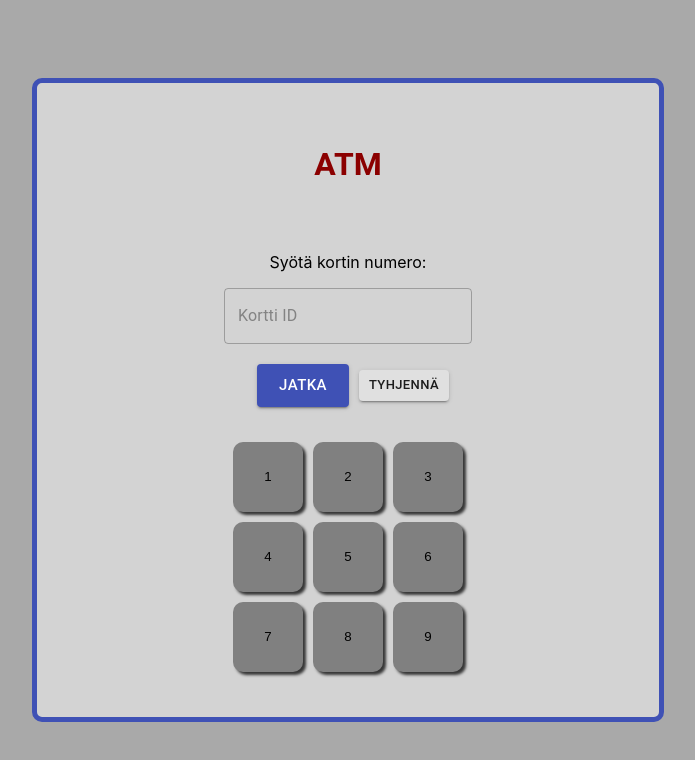
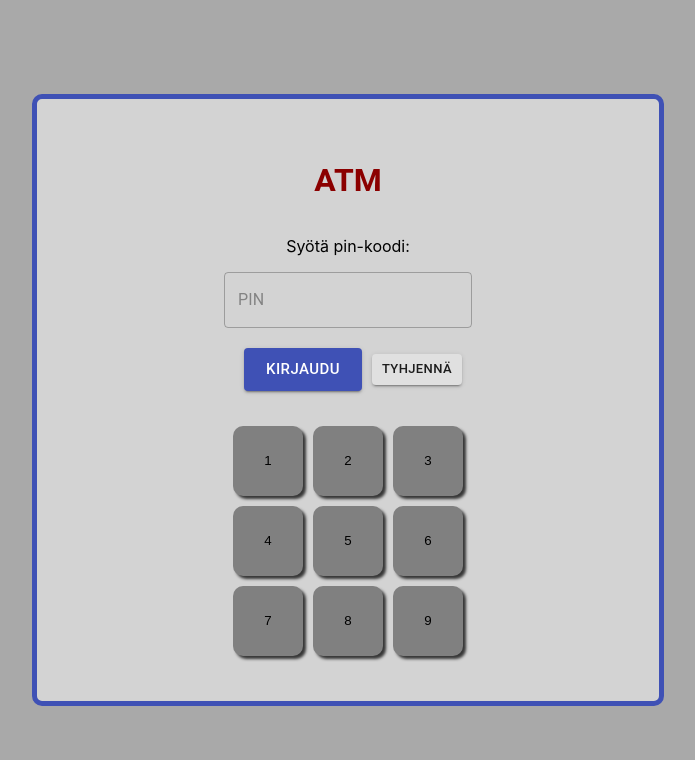
Before and after one commit to joonaskinnunen/Group3, a React (Create React App) app in the folder atm-frontend-react/: page /login in a window 1280 px wide. Shown: the top 760 px of the page, without its empty margins (292-987 px from the left). Built offline with nearby package versions, Linux system fonts and the light colour scheme; no server answers; a small style sheet from the web is missing.

Commit message:
Add react-router and login route

```diff
--- a/atm-frontend-react/package.json
+++ b/atm-frontend-react/package.json
@@ -13,6 +13,7 @@
     "react": "^17.0.1",
     "react-bootstrap": "^1.4.0",
     "react-dom": "^17.0.1",
+    "react-router-dom": "^5.2.0",
     "react-scripts": "4.0.0",
     "web-vitals": "^0.2.4"
   },
--- a/atm-frontend-react/src/App.js
+++ b/atm-frontend-react/src/App.js
@@ -1,17 +1,25 @@
 import './App.css'
-import {useState, useEffect} from 'react'
+import { useState, useEffect } from 'react'
 import Container from '@material-ui/core/Container'
 import Grid from '@material-ui/core/Grid'
 import Home from './components/Home'
+import Login from './components/Login'
 import Numpad from './components/Numpad'
 import cardService from "./services/cards"
+import {
+  BrowserRouter as Router,
+  Switch,
+  Route,
+  Link
+} from "react-router-dom"
 
 function App() {
 
   const [keypadInput, setKeypadInput] = useState("")
   const [cards, setCards] = useState([])
-  const [selectedCard, setSelectedCard] = useState({})
-  const [message, setMessage] = useState("")
+  const [selectedCard, setSelectedCard] = useState(null)
+  const [loggedIn, setLoggedIn] = useState(false)
+  const [message, setMessage] = useState(null)
 
   useEffect(() => {
     cardService
@@ -28,6 +36,13 @@ function App() {
     console.log(cards)
   }
 
+  const updateMessage = (newMessage) => {
+    setMessage(newMessage)
+    setTimeout(() => {
+      setMessage(null)
+    }, 5000)
+  }
+
   return (
     <div className="App">
       <Container maxWidth="sm"
@@ -40,8 +55,17 @@ function App() {
           alignItems="center"
           spacing={10}>
           <h1>ATM</h1>
-            <p>{message}</p>
-            <Home setMessage={setMessage} keypadInput={keypadInput} setKeypadInput={setKeypadInput} cards={cards} setSelectedCard={setSelectedCard}></Home>
+          {message && <p>{message}</p>}
+          <Router>
+            <Switch>
+              <Route path="/login">
+                <Login updateMessage={updateMessage} keypadInput={keypadInput} setKeypadInput={setKeypadInput} cards={cards} selectedCard={selectedCard} setLoggedIn={setLoggedIn} />
+              </Route>
+              <Route path="/">
+                <Home updateMessage={updateMessage} keypadInput={keypadInput} setKeypadInput={setKeypadInput} cards={cards} setSelectedCard={setSelectedCard} selectedCard={selectedCard} />
+              </Route>
+            </Switch>
+          </Router>
           <Numpad numpadOnClick={numpadOnClick}></Numpad>
         </Grid>
       </Container>
--- a/atm-frontend-react/src/components/Home.js
+++ b/atm-frontend-react/src/components/Home.js
@@ -1,20 +1,26 @@
 import Button from '@material-ui/core/Button'
 import TextField from '@material-ui/core/TextField'
 import Grid from '@material-ui/core/Grid'
+import { Redirect } from "react-router-dom"
 
 const Home = (props) => {
 
     const onSubmitClick = () => {
         let foundedCard = null
         props.cards.map(card => {
-            if(card.cardId == props.keypadInput) foundedCard = card
+            if (card.cardId == props.keypadInput) foundedCard = card
         })
-        foundedCard == null ? props.setMessage("Virheellinen kortin numero") : props.setSelectedCard(foundedCard)
+        if (foundedCard == null) {
+            props.updateMessage("Virheellinen kortin numero")
+        } else {
+            props.setSelectedCard(foundedCard)
+        }
         props.setKeypadInput("")
     }
 
     return (
         <>
+            {props.selectedCard != null && <Redirect to="/login" />}
             <p>Syötä kortin numero:</p>
             <TextField disabled id="outlined-basic" label="Kortti ID" variant="outlined" value={props.keypadInput} />
             <Grid
--- /dev/null
+++ b/atm-frontend-react/src/components/Login.js
@@ -0,0 +1,27 @@
+import Button from '@material-ui/core/Button'
+import TextField from '@material-ui/core/TextField'
+import Grid from '@material-ui/core/Grid'
+
+const Login = (props) => {
+
+    const onSubmitClick = () => {
+
+    }
+
+    return (
+        <>
+            <p>Syötä pin-koodi:</p>
+            <TextField disabled id="outlined-basic" label="PIN" variant="outlined" value={props.keypadInput} />
+            <Grid
+                direction="row"
+                justify="space-between"
+                alignItems="center"
+            >
+                <Button variant="contained" size="large" color="primary" onClick={() => onSubmitClick()}>KIRJAUDU</Button>
+                <Button variant="contained" size="small" onClick={() => props.setKeypadInput("")}>TYHJENNÄ</Button>
+            </Grid>
+        </>
+    )
+}
+
+export default Login;
```
Also changed, not shown: 1 other file (tests, documents, lock files or other folders). Lines whose indentation alone changed are shown as unchanged.
